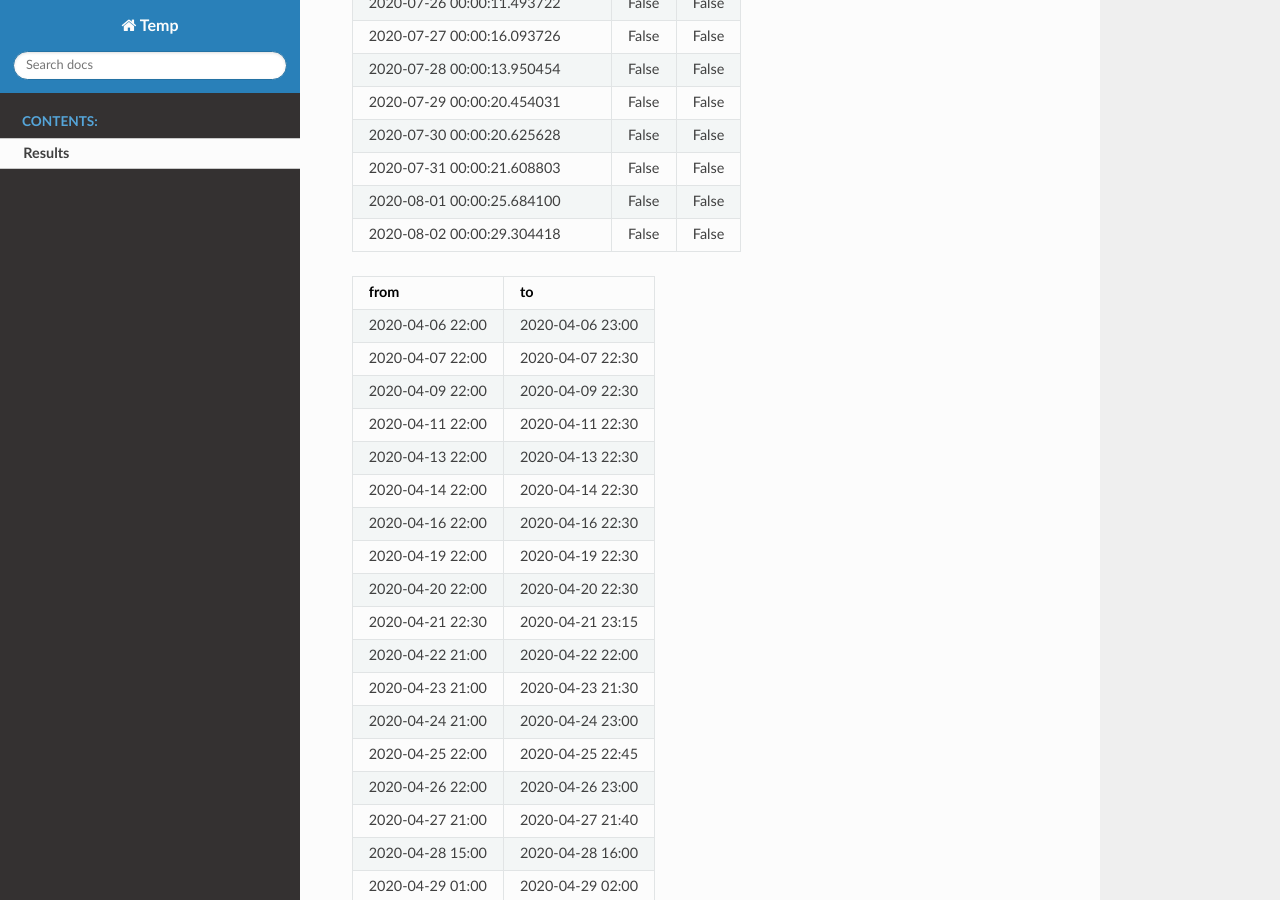
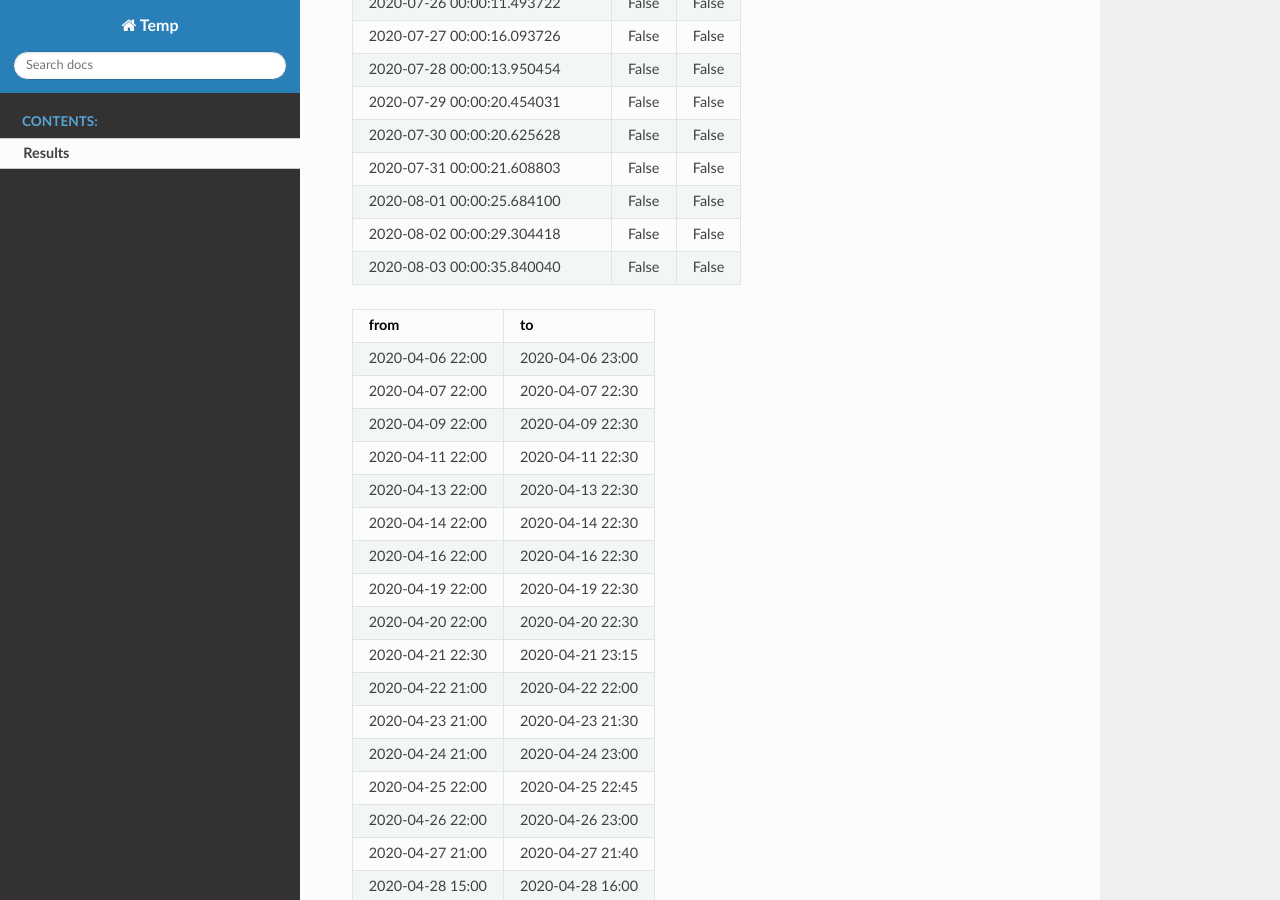
Before and after one commit to shlomow/queries-results, a Sphinx documentation site: the page built from source/results.rst, in a window 1280 px wide and 900 px high, scrolled down 3434 px. Built offline with Sphinx 7.4.7 and the Read the Docs theme 2.0.0, drawn with Linux system fonts in a browser that asks for light colours.

Commit message:
update results

```diff
--- a/source/results.rst
+++ b/source/results.rst
@@ -113,6 +113,7 @@ fifth experiment: 24.07.2020
    2020-07-31 00:00:21.608803, False, False
    2020-08-01 00:00:25.684100, False, False
    2020-08-02 00:00:29.304418, False, False
+   2020-08-03 00:00:35.840040, False, False
 
 .. csv-table::
    :header: "from", "to"
```
Also changed, not shown: results.json (+1 -1 lines).
